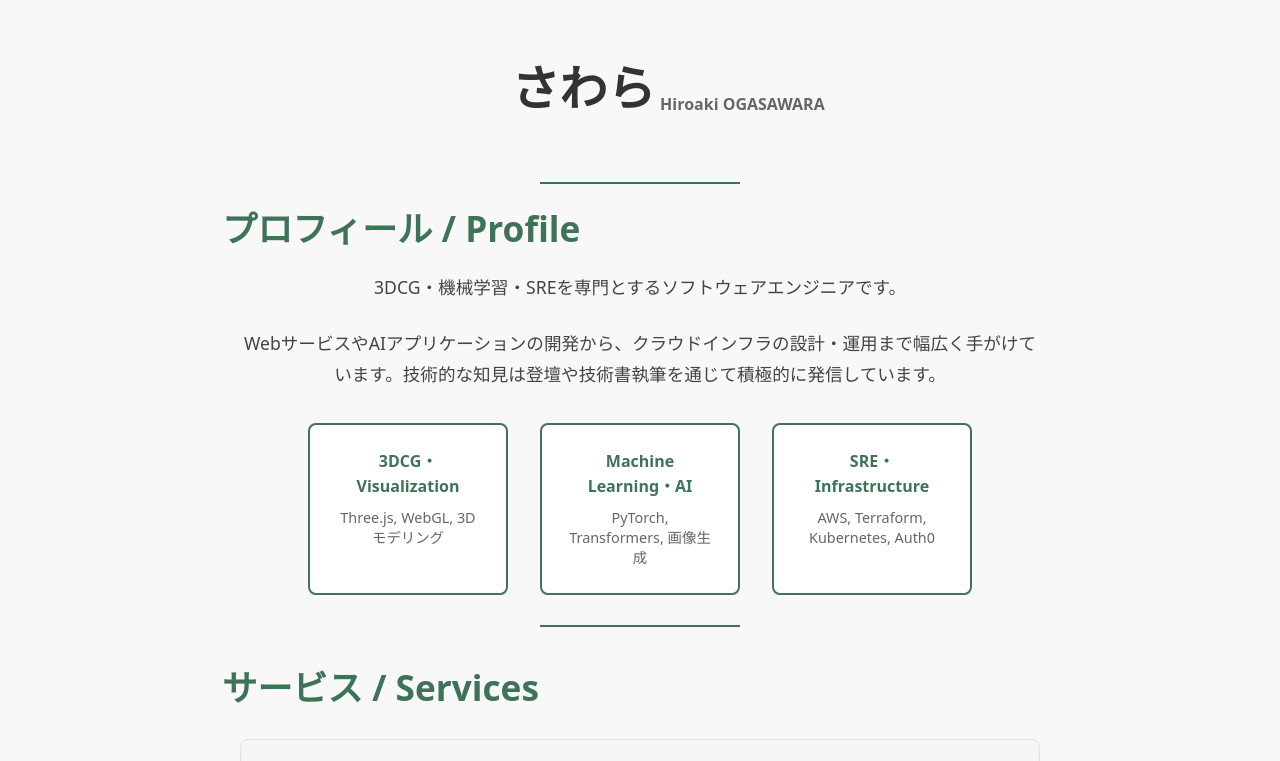
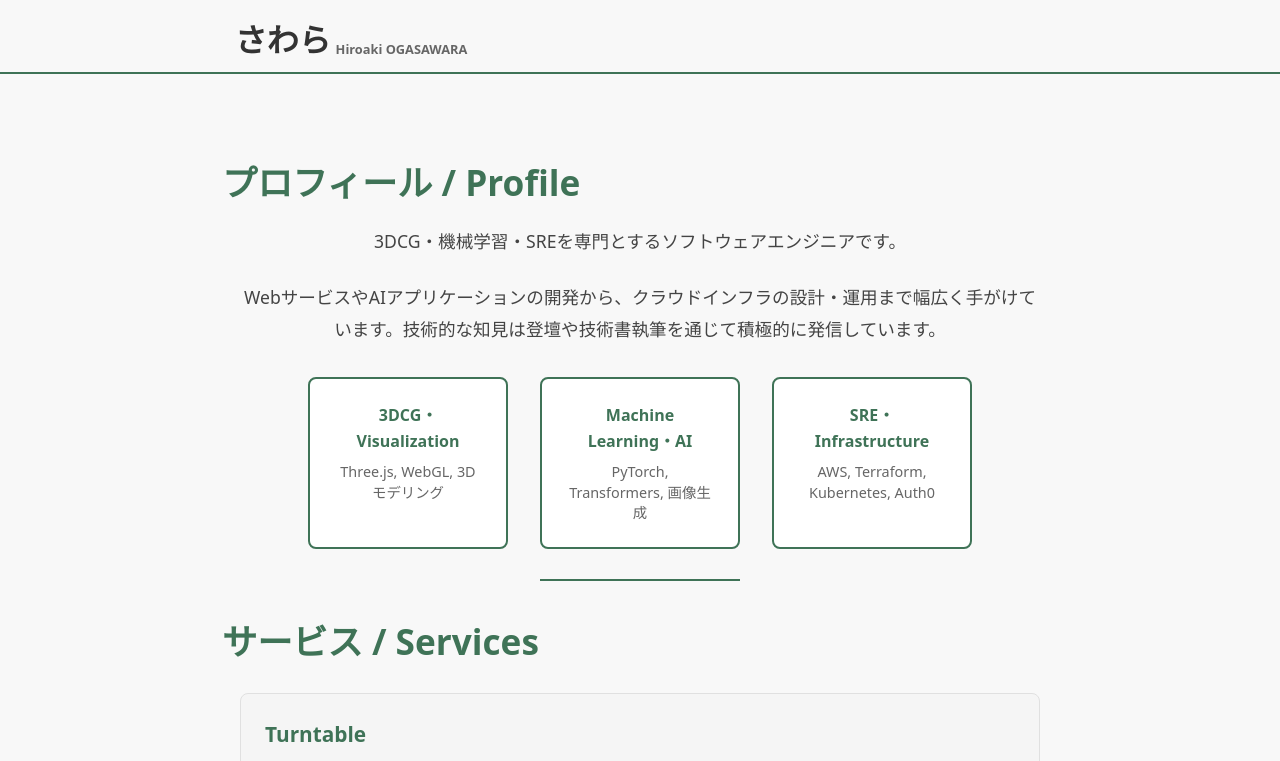
Before and after one commit to xhiroga/xhiroga.github.io, an Astro site: page / in a window 1280 px wide. Shown: the top 761 px of the page. Built offline with nearby package versions, Linux system fonts and the light colour scheme; Astro itself is replaced by a stand-in of ours; grey boxes are pictures that could not be loaded.

Commit message:
chore: header

```diff
--- /dev/null
+++ b/src/components/Header.astro
@@ -0,0 +1,82 @@
+---
+// Header component
+---
+
+<header class="header">
+  <div class="header-content">
+    <div class="header-title">
+      <video autoplay muted loop class="header-logo">
+        <source src="/logo.mp4" type="video/mp4">
+      </video>
+      <div class="header-name-group">
+        <h1>さわら</h1>
+        <span class="header-name-en">Hiroaki OGASAWARA</span>
+      </div>
+    </div>
+  </div>
+</header>
+
+<style>
+  .header {
+    background-color: #f8f8f8;
+    padding: 1rem 2rem;
+    border-bottom: 2px solid #3F7357;
+  }
+
+  .header-content {
+    max-width: 900px;
+    margin: 0 auto;
+  }
+
+  .header-title {
+    display: flex;
+    align-items: flex-end;
+    gap: 0.3rem;
+  }
+
+  .header-logo {
+    width: 40px;
+    height: 40px;
+    object-fit: cover;
+    border-radius: 6px;
+    cursor: pointer;
+  }
+
+  .header-name-group {
+    display: flex;
+    align-items: flex-end;
+    gap: 0.3rem;
+  }
+
+  .header h1 {
+    font-size: 2rem;
+    margin: 0;
+    color: #333;
+    line-height: 1;
+  }
+
+  .header-name-en {
+    font-size: 0.8rem;
+    color: #666;
+    font-weight: bold;
+    line-height: 1;
+  }
+
+  @media (max-width: 768px) {
+    .header {
+      padding: 1rem;
+    }
+
+    .header-title {
+      flex-direction: column;
+      align-items: center;
+      gap: 0.5rem;
+    }
+
+    .header-name-group {
+      flex-direction: column;
+      align-items: center;
+      gap: 0.3rem;
+    }
+  }
+</style>
--- a/src/layouts/BaseLayout.astro
+++ b/src/layouts/BaseLayout.astro
@@ -1,4 +1,5 @@
 ---
+import Header from '../components/Header.astro';
 import Footer from '../components/Footer.astro';
 
 export interface Props {
@@ -29,6 +30,7 @@ const GA_MEASUREMENT_ID = 'G-7TJWTB90T5';
     </script>
   </head>
   <body>
+    <Header />
     <slot />
     <Footer />
   </body>
--- a/src/pages/index.astro
+++ b/src/pages/index.astro
@@ -10,17 +10,6 @@ const graph_paper_background = '#F8F8F8';
 
 <BaseLayout title="さわらのポートフォリオ">
 	<main>
-		<section class="hero">
-			<span class="hero-title">
-				<video autoplay muted loop class="logo-video">
-					<source src="/logo.mp4" type="video/mp4">
-				</video>
-				<div class="name-group">
-					<h1>さわら</h1>
-					<span class="name-en">Hiroaki OGASAWARA</span>
-				</div>
-			</span>
-		</section>
 
 		<section class="about">
 			<h2>プロフィール / Profile</h2>
--- a/src/styles/global.css
+++ b/src/styles/global.css
@@ -9,51 +9,17 @@ body {
   line-height: 1.6;
   color: #333;
   background-color: #f8f8f8;
+  margin: 0;
+  padding: 0;
+}
+
+main {
   padding: 2rem;
   max-width: 900px;
   margin: 0 auto;
 }
 
-/* Hero Section */
-.hero {
-  text-align: center;
-  margin-bottom: 3rem;
-  padding: 2rem 0;
-}
-
-.hero-title {
-  display: inline-flex;
-  align-items: center;
-  gap: 0.5rem;
-}
-
-.logo-video {
-  width: 48px;
-  height: 48px;
-  object-fit: cover;
-  border-radius: 8px;
-  cursor: pointer;
-}
-
-.name-group {
-  display: flex;
-  align-items: flex-end;
-  gap: 0.3rem;
-}
-
-.hero h1 {
-  font-size: 3rem;
-  margin: 0;
-  color: #333;
-  line-height: 1;
-}
-
-.name-en {
-  font-size: 1rem;
-  color: #666;
-  font-weight: bold;
-  line-height: 1;
-}
+/* Remove old hero styles - now handled by Header component */
 
 /* About Section */
 .about-content {
```
